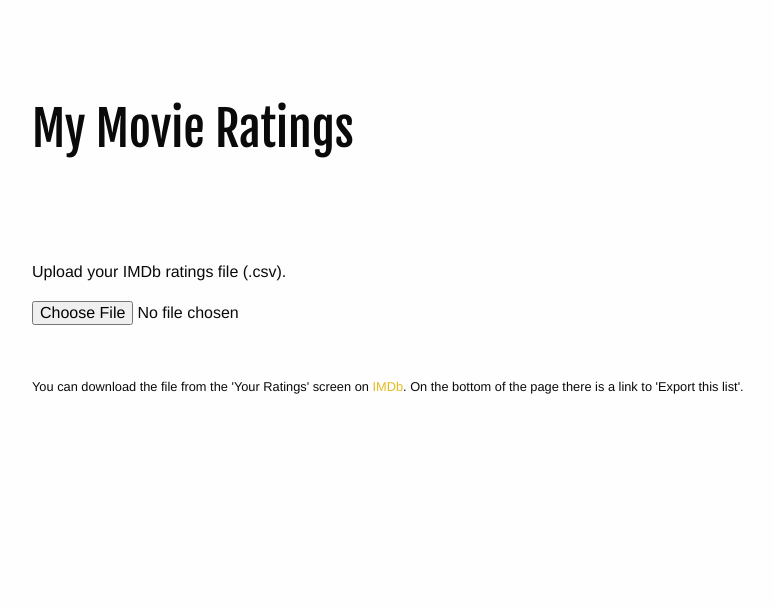
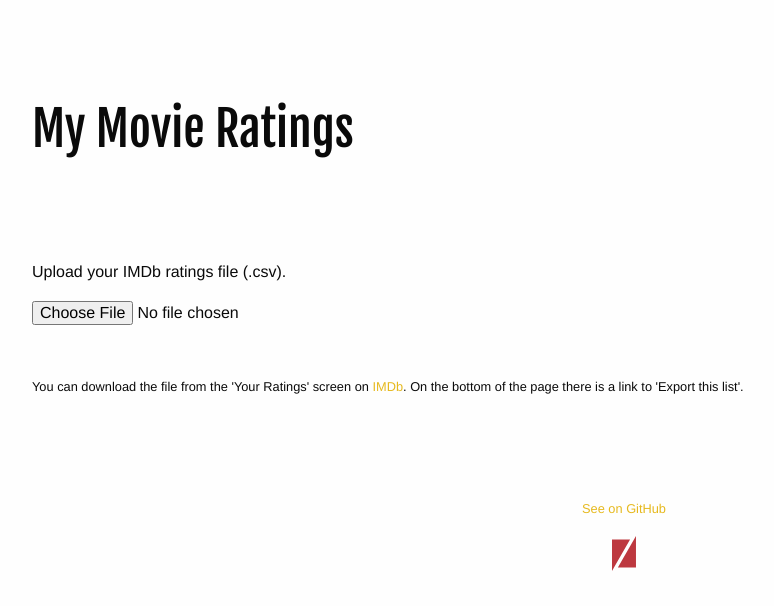
Before and after one commit to zecipriano/my-movie-ratings, a website: page index.html in a window 1280 px wide. Shown: the whole page, without its empty margins (16-790 px from the left). Drawn offline with Linux system fonts and the light colour scheme; a web font is replaced by a local one.

Commit message:
Add credits and readme

```diff
--- a/index.html
+++ b/index.html
@@ -46,6 +46,14 @@
 
                 <p><small>You can download the file from the 'Your Ratings' screen on <a href="http://www.imdb.com/">IMDb</a>. On the bottom of the page there is a link to 'Export this list'.</small></p>
             </div>
+
+            <footer>
+                <p><small><a href="https://github.com/zecipriano/my-movie-ratings" target="_blank">See on GitHub</a></small></p>
+                <p><a href="http://zecipriano.com" target="_blank">
+                    <img class="author-logo" src="img/zecipriano.svg" title="Developed by Zé Cipriano" alt="Zé Cipriano">
+                </a></p>
+
+            </footer>
         </div>
 
         <script src="js/papaparse.min.js"></script>
--- a/scss/main.scss
+++ b/scss/main.scss
@@ -190,3 +190,12 @@ html {
         padding: 0 0.5rem;
     }
 }
+
+footer {
+    text-align: center;
+    @include spaced();
+
+    .author-logo {
+        max-width: 1.5rem;
+    }
+}
```
Also changed, not shown: README.md (added), css/app.css, img/zecipriano.svg (added).
